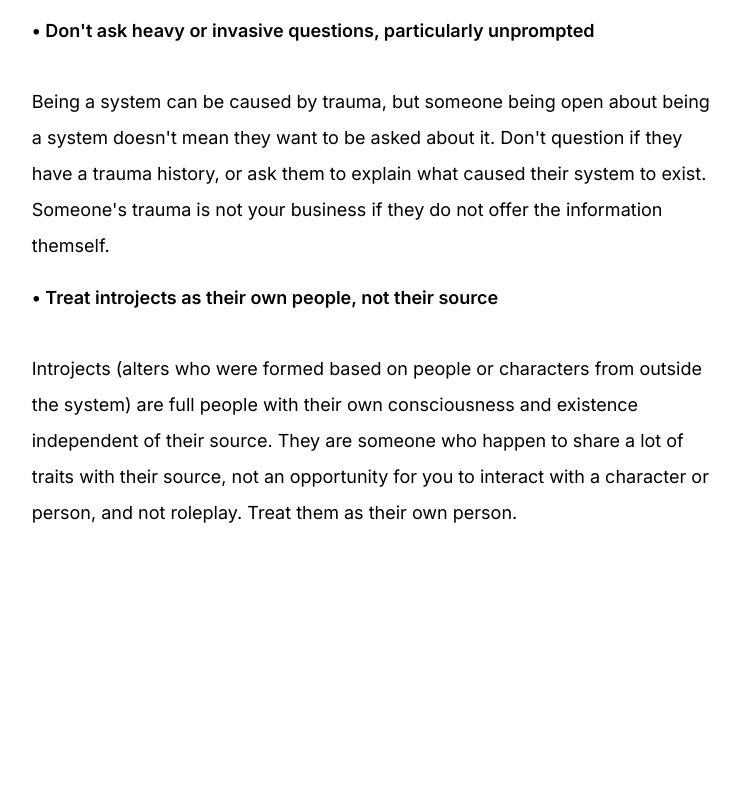
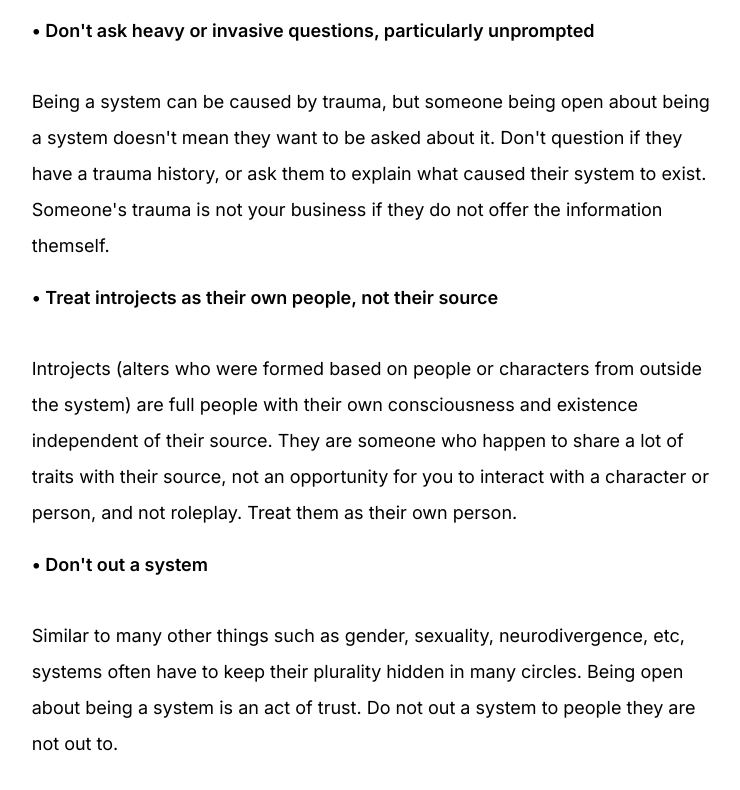
Before and after one commit to sys-resources/sys-resources.github.io, a plain HTML site: page etiquette.html in a window 1280 px wide. Shown: the part 1470-2260 px from the top of the page, without its empty margins (264-1004 px from the left). Drawn offline with nearby package versions, Linux system fonts and the light colour scheme.

Commit message:
Update etiquette.html

```diff
--- a/etiquette.html
+++ b/etiquette.html
@@ -51,6 +51,8 @@
                     <p>Being a system can be caused by trauma, but someone being open about being a system doesn't mean they want to be asked about it. Don't question if they have a trauma history, or ask them to explain what caused their system to exist. Someone's trauma is not your business if they do not offer the information themself.</p>
                     <span class="ds-pr-info">• Treat introjects as their own people, not their source</span>
                     <p>Introjects (alters who were formed based on people or characters from outside the system) are full people with their own consciousness and existence independent of their source. They are someone who happen to share a lot of traits with their source, not an opportunity for you to interact with a character or person, and not roleplay. Treat them as their own person.</p>
+                    <span class="ds-pr-info">• Don't out a system</span>
+                    <p>Similar to many other things such as gender, sexuality, neurodivergence, etc, systems often have to keep their plurality hidden in many circles. Being open about being a system is an act of trust. Do not out a system to people they are not out to. </p>
                   </div>
                 </div>
             </div>
```
